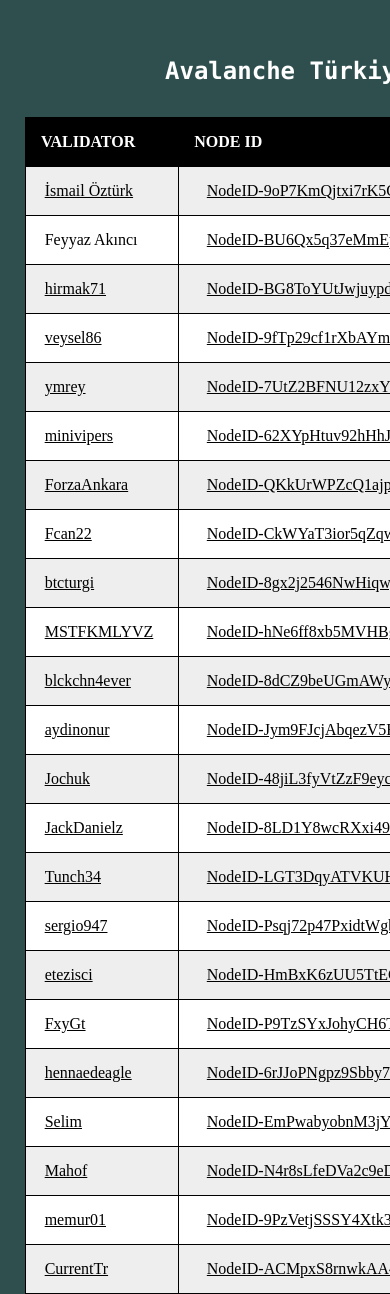
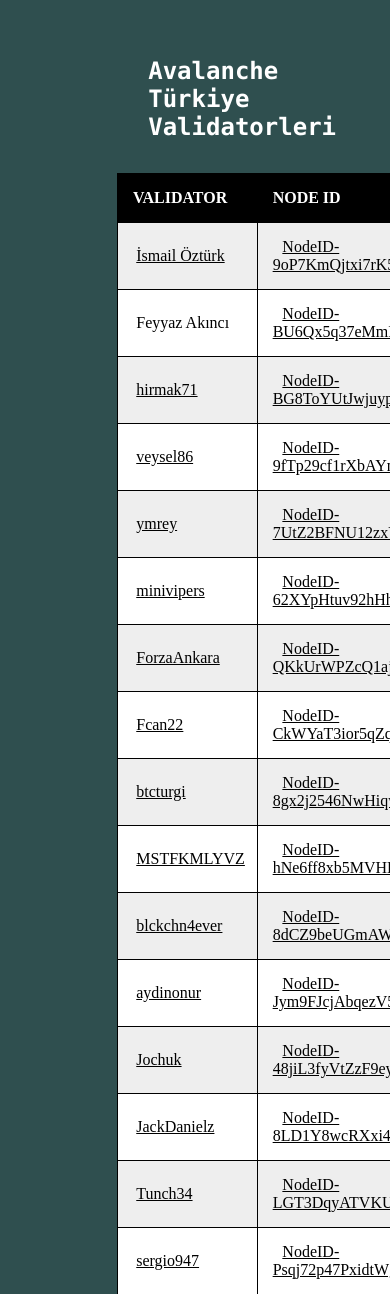
Before and after one commit to muhammetselimfe/Avalanche-Turkish-Validators, a PHP site: page / in a window 390 px wide; the page is wider, and only the part inside the window is pictured. Shown: the top 1294 px of that part. Run offline with PHP 8.4, Linux system fonts and the light colour scheme.

Commit message:
mobile test

```diff
--- a/styles.css
+++ b/styles.css
@@ -2,7 +2,7 @@
     background-color:#2f4f4f;
     width: 100%;
     margin: 0 auto;
-    width: 700px;
+    width: 40%;
     padding: 25px;
 }
   h4{
```
Also changed, not shown: 1 other file.
